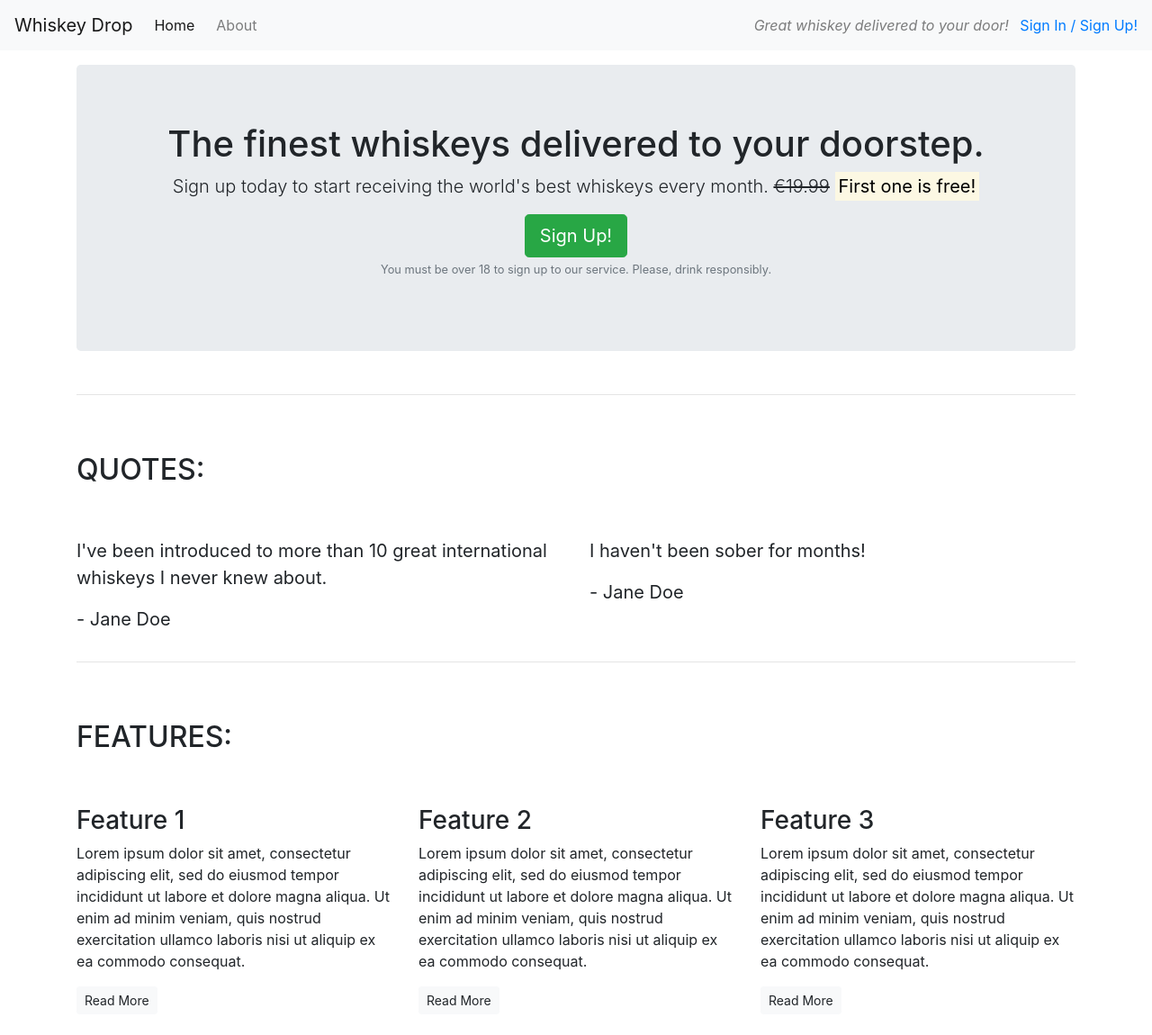
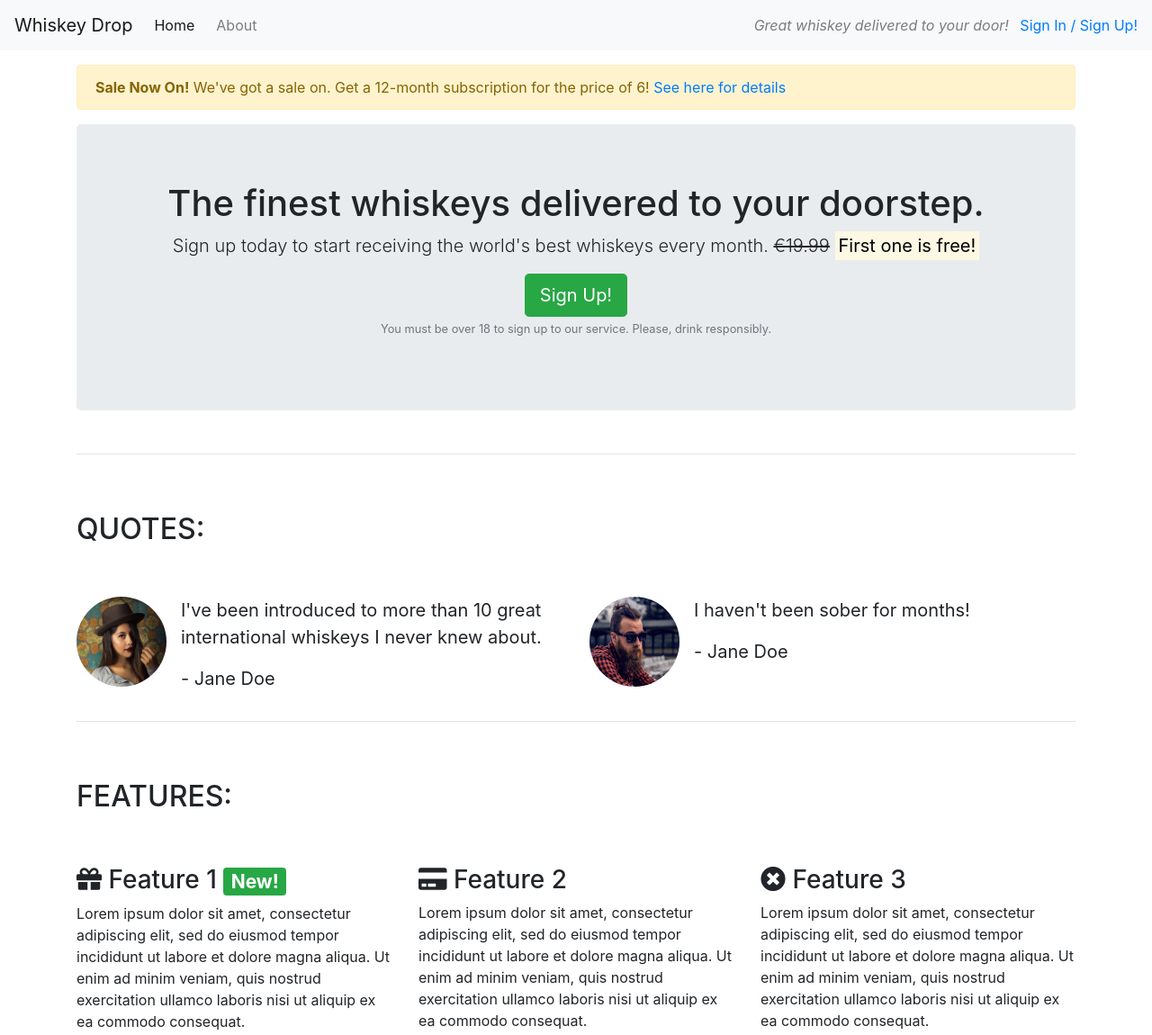
Before and after one commit to cgalpin92/bootstrap-test, a plain HTML site: page index.html in a window 1280 px wide. Shown: the top 1150 px of the page at 90% size. Drawn offline with nearby package versions, Linux system fonts and the light colour scheme.

Commit message:
font awesome tags added. alert added to top of page

```diff
--- a/index.html
+++ b/index.html
@@ -7,6 +7,8 @@
     <title>Whiskey Drop | Taste a new whiskey every month</title>
     <meta name="viewport" content="width=device-width, initial-scale=1.0">
     <link rel="stylesheet" href="https://maxcdn.bootstrapcdn.com/bootstrap/4.1.3/css/bootstrap.min.css">
+    <link rel="stylesheet" href="https://use.fontawesome.com/releases/v5.6.1/css/all.css"
+        integrity="sha384-gfdkjb5BdAXd+lj+gudLWI+BXq4IuLW5IT+brZEZsLFm++aCMlF1V92rMkPaX4PP" crossorigin="anonymous">
 </head>
 
 <body>
@@ -23,6 +25,14 @@
         </div>
     </nav>
     <article class="container mt-3">
+        <div class="row d-none d-sm-block">
+            <div class="col-12">
+                <div class="alert alert-warning">
+                    <strong>Sale Now On!</strong> We've got a sale on. Get a 12-month subscription for the price of 6!
+                    <a href="">See here for details</a>
+                </div>
+            </div>
+        </div>
         <!-- Callout -->
         <div class="row">
             <div class="col-12">
@@ -50,16 +60,32 @@
             </div>
             <div class="row">
                 <div class="col-12 col-md-6">
+                    <div class="media">
+                        <div class="d-none d-sm-block">
+                            <img src="images/girl-image.png" alt="" class="rounded-circle mr-3" height="100"
+                                width="100">
+                        </div>
+                        <div class="media-body">
                             <blockquote class="blockquote">
-                        <p>I've been introduced to more than 10 great international whiskeys I never knew about.</p>
+                                <p>I've been introduced to more than 10 great international whiskeys I never knew about.
+                                </p>
                                 <p>- Jane Doe</p>
                             </blockquote>
                         </div>
+                    </div>
+                </div>
                 <div class="col-12 col-md-6">
+                    <div class="media">
+                        <div class="d-none d-sm-block">
+                            <img src="images/guy-image.png" alt="" class="rounded-circle mr-3" height="100" width="100">
+                        </div>
+                        <div class="media-body">
                             <blockquote class="blockquote">
                                 <p>I haven't been sober for months!</p>
                                 <p>- Jane Doe</p>
                             </blockquote>
+                        </div>
+                    </div>
                 </div>
             </div>
         </section>
@@ -76,7 +102,8 @@
             <div class="row">
                 <div class="col-12 col-md-6 col-lg-4">
                     <div class="feature">
-                        <h3>Feature 1</h3>
+                        <h3><i class="fas fa-gift d-none d-sm-inline"></i> Feature 1 <span
+                                class="badge badge-success">New!</span></h3>
                         <p>Lorem ipsum dolor sit amet, consectetur adipiscing elit, sed do eiusmod tempor incididunt ut
                             labore
                             et dolore magna aliqua. Ut enim ad minim veniam, quis nostrud exercitation ullamco laboris
@@ -88,7 +115,7 @@
                 </div>
                 <div class="col-12 col-md-6 col-lg-4">
                     <div class="feature">
-                        <h3>Feature 2</h3>
+                        <h3><i class="fas fa-credit-card d-none d-sm-inline"></i> Feature 2</h3>
                         <p>Lorem ipsum dolor sit amet, consectetur adipiscing elit, sed do eiusmod tempor incididunt ut
                             labore
                             et dolore magna aliqua. Ut enim ad minim veniam, quis nostrud exercitation ullamco laboris
@@ -100,7 +127,7 @@
                 </div>
                 <div class="col-12 d-md-none d-lg-block col-lg-4">
                     <div class="feature">
-                        <h3>Feature 3</h3>
+                        <h3><i class="fas fa-times-circle d-none d-sm-inline"></i> Feature 3</h3>
                         <p>Lorem ipsum dolor sit amet, consectetur adipiscing elit, sed do eiusmod tempor incididunt ut
                             labore
                             et dolore magna aliqua. Ut enim ad minim veniam, quis nostrud exercitation ullamco laboris
```
Lines whose indentation alone changed are shown as unchanged.
